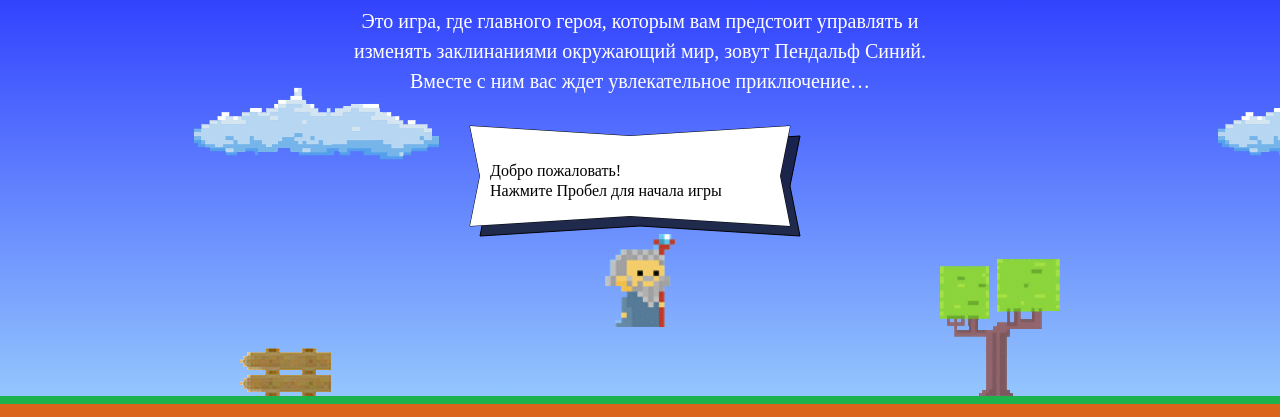
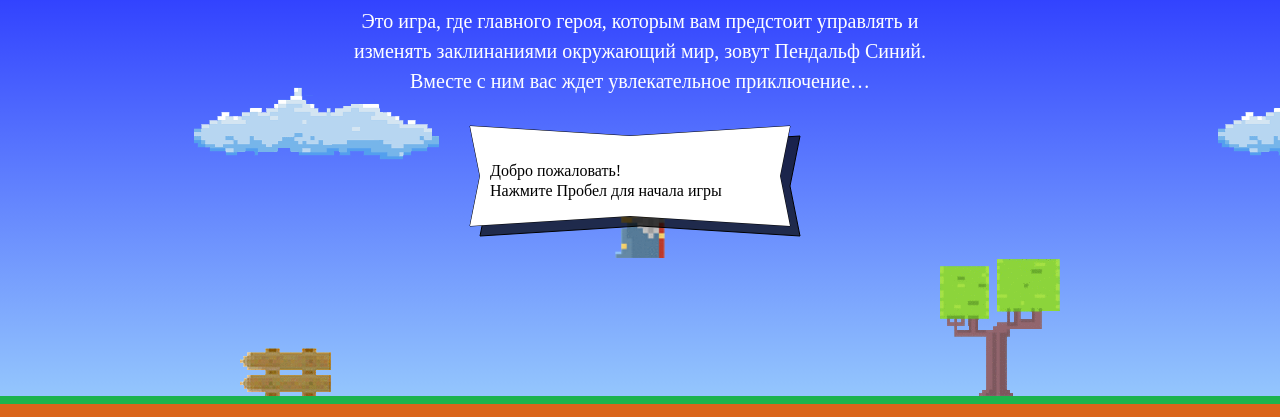
Before and after one commit to drmaximus9/1040905-code-and-magick-19, a website: page index.html in a window 1280 px wide. Shown: the part 203-620 px from the top of the page. Drawn offline with Linux system fonts and the light colour scheme; a web font is replaced by a local one.

Commit message:
Исправил высоту

```diff
--- a/index.html
+++ b/index.html
@@ -191,7 +191,7 @@
     return (width - wizardWidth) / 2;
   };
   var getWizardY = function (height) {
-    return (height - getWizardHeight()) / 3 * 2;
+    return (height - getWizardHeight()) / 3 ;
   }
   var getFireballSpeed = function (left) {
     return left ? 5 : 2;
```
